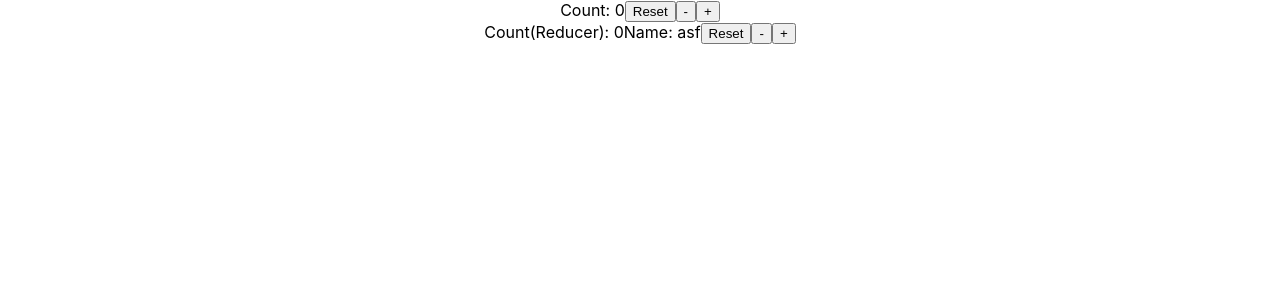
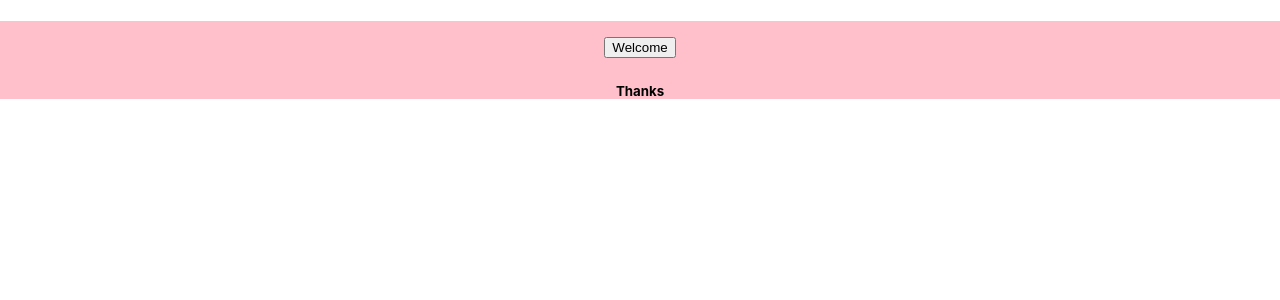
Before and after one commit to Kim-yongbeom/React, a React (Create React App) app in the folder React_practice/my-app/: page / in a window 1280 px wide. Shown: the top 300 px of the page. Built offline with nearby package versions, Linux system fonts and the light colour scheme.

Commit message:
Composition

```diff
--- a/React_practice/my-app/src/App.js
+++ b/React_practice/my-app/src/App.js
@@ -1,9 +1,10 @@
 // import logo from './logo.svg';
 import './App.css';
+import WelcomeDialog from './components/3-5.Composition/WelcomeDialog';
 // import UncontrolledComponent from './components/2-10.Form/UncontrolledComponent'
 // import ControlledComponent from './components/2-10.Form/ControlledComponent';
-import State from './components/3-3.Hooks/State';
-import Reducer from './components/3-3.Hooks/Reducer'
+// import State from './components/3-3.Hooks/State';
+// import Reducer from './components/3-3.Hooks/Reducer'
 // import Event from './components/2-7.Event/Event'
 // import List from './components/2-9.List/List'
 // import Condition from './components/2-8.ConditionalRendering/Condition';
@@ -15,8 +16,9 @@ import Reducer from './components/3-3.Hooks/Reducer'
 function App() {
   return (
     <div className="App">
-      <State/>
-      <Reducer/>
+      <WelcomeDialog/>
+      {/* <State/> */}
+      {/* <Reducer/> */}
       {/* <UncontrolledComponent/> */}
       {/* <ControlledComponent/> */}
       {/* {<List/>} */}
--- /dev/null
+++ b/React_practice/my-app/src/components/3-5.Composition/CustomDialog.jsx
@@ -0,0 +1,11 @@
+import React from 'react'
+import Dialog from './Dialog'
+
+export default function CustomDialog(props) {
+  return (
+    <Dialog>
+      <h1>{props.title}</h1>
+      <h5>{props.description}</h5>
+    </Dialog>
+  )
+}
--- /dev/null
+++ b/React_practice/my-app/src/components/3-5.Composition/Dialog.jsx
@@ -0,0 +1,9 @@
+import React from 'react'
+
+export default function Dialog(props) {
+  return (
+    <div style={{backgroundColor: 'pink'}}>
+      {props.children}
+    </div>
+  )
+}
--- /dev/null
+++ b/React_practice/my-app/src/components/3-5.Composition/WelcomeDialog.jsx
@@ -0,0 +1,14 @@
+import React from 'react'
+import CustomDialog from './CustomDialog'
+// import Dialog from "./Dialog"
+export default function WelcomeDialog() {
+  // return (
+  //   <Dialog>
+  //     <h1>Welcom</h1>
+  //     <h5>Thank you!</h5>
+  //   </Dialog>
+  // )
+  return (
+    <CustomDialog title={<button>Welcome</button>} description="Thanks"/>
+  )
+}
```
